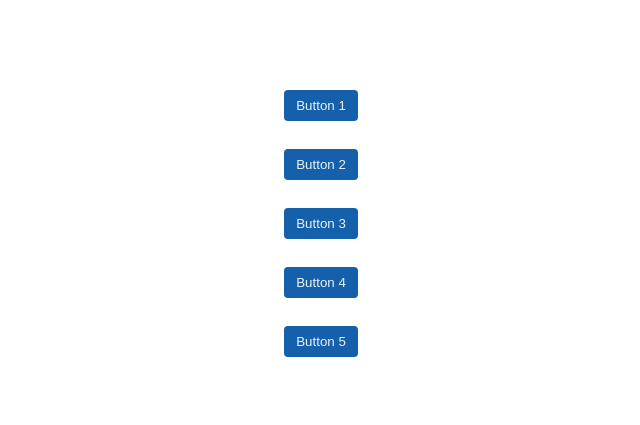
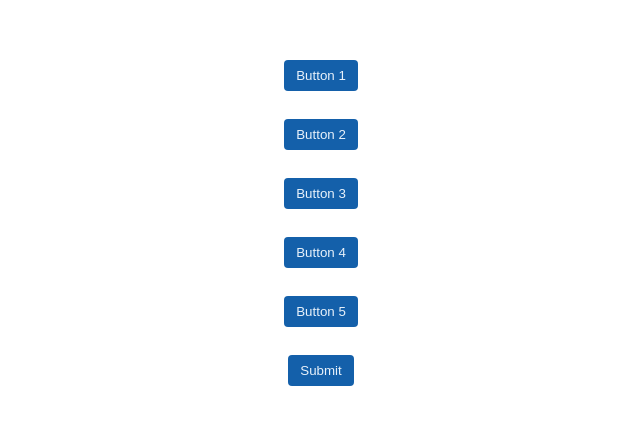
Before and after one commit to JDSDigital/test-next, a Next.js app: page / in a window 1280 px wide. Shown: the part 177-602 px from the top of the page, without its empty margins (319-959 px from the left). Built offline with nearby package versions, Linux system fonts and the light colour scheme.

Commit message:
Feat: Add testing basic infrastructure

```diff
--- /dev/null
+++ b/jest.setup.tsx
@@ -0,0 +1,2 @@
+import '@testing-library/jest-dom'
+import 'html-validate/jest'
--- a/src/components/Button.tsx
+++ b/src/components/Button.tsx
@@ -2,7 +2,10 @@ import type { ComponentProps } from 'react'
 import { ButtonRoot } from './ButtonStyles'
 
 type ButtonOwnProps = ComponentProps<typeof ButtonRoot>
+type ButtonProps = ButtonOwnProps & {
+  type?: 'button' | 'submit'
+}
 
-export const Button = ({ children }: ButtonOwnProps) => {
-  return <ButtonRoot>{children}</ButtonRoot>
+export const Button = ({ type = 'button', children }: ButtonProps) => {
+  return <ButtonRoot type={type}>{children}</ButtonRoot>
 }
--- a/src/pages/index.tsx
+++ b/src/pages/index.tsx
@@ -1,23 +1,5 @@
-import { styled } from '@/stitches.config'
-import { Button } from '../components/Button'
+import HomeScreen from '@/screens/HomeScreen'
 
 export default function Home() {
-  return (
-    <Root>
-      <Button variant="primary">Button 1</Button>
-      <Button variant="secondary">Button 2</Button>
-      <Button>Button 3</Button>
-      <Button>Button 4</Button>
-      <Button>Button 5</Button>
-    </Root>
-  )
+  return <HomeScreen />
 }
-
-const Root = styled('div', {
-  display: 'flex',
-  flexDirection: 'column',
-  alignItems: 'center',
-  justifyContent: 'center',
-  height: '100vh',
-  gap: '28px',
-})
--- /dev/null
+++ b/src/screens/HomeScreen.styles.tsx
@@ -0,0 +1,10 @@
+import { styled } from '@/stitches.config'
+
+export const HomeScreenRoot = styled('div', {
+  display: 'flex',
+  flexDirection: 'column',
+  alignItems: 'center',
+  justifyContent: 'center',
+  height: '100vh',
+  gap: '28px',
+})
--- /dev/null
+++ b/src/screens/HomeScreen.tsx
@@ -0,0 +1,17 @@
+import { Button } from '../components/Button'
+import { HomeScreenRoot } from './HomeScreen.styles'
+
+const HomeScreen = () => {
+  return (
+    <HomeScreenRoot>
+      <Button variant="primary">Button 1</Button>
+      <Button variant="secondary">Button 2</Button>
+      <Button>Button 3</Button>
+      <Button>Button 4</Button>
+      <Button>Button 5</Button>
+      <Button type="submit">Submit</Button>
+    </HomeScreenRoot>
+  )
+}
+
+export default HomeScreen
```
Also changed, not shown: jest.config.js (added, +204 -0 lines), package.json (+12 -1 lines), 2 other files (tests, documents, lock files or other folders).
